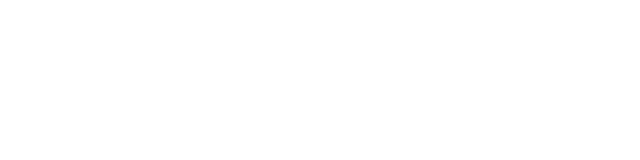
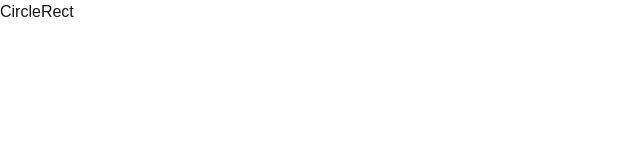
Before and after one commit to anish877/multiplayer-draw-app, a Next.js app in the folder apps/frontend/: page /canvas/1 in a window 1280 px wide. Shown: the top 160 px of the page, without its empty margins (0-640 px from the left). Built offline with nearby package versions, Linux system fonts and the light colour scheme.

Commit message:
rect drawing

```diff
--- a/apps/frontend/app/canvas/[canvasId]/page.tsx
+++ b/apps/frontend/app/canvas/[canvasId]/page.tsx
@@ -1,9 +1,10 @@
 'use client';
 import { initDraw } from '@/app/draw';
-import React, { useEffect, useRef } from 'react'
+import React, { useEffect, useRef, useState } from 'react'
 
 const Canvas = () => {
     const canvasref = useRef<HTMLCanvasElement>(null)
+    const [type,setType] = useState("rect")
     useEffect(()=>{
         const canvas = canvasref.current
         if(!canvas)
@@ -12,7 +13,13 @@ const Canvas = () => {
     },[canvasref])
   return (
     <div >
-      <canvas ref={canvasref} height={800} width={2000} className='bg-white'></canvas>
+        <div>
+            <button onClick={()=>setType("circle")}>Circle</button>
+            <button onClick={()=>setType("rect")}>Rect</button>
+        </div>
+        <div>
+            <canvas ref={canvasref} height={800} width={2000} className='bg-white'></canvas>
+        </div>
     </div>
   )
 }
--- a/apps/frontend/app/draw/index.ts
+++ b/apps/frontend/app/draw/index.ts
@@ -1,9 +1,27 @@
+type Shape = {
+    type: "rect",
+    x: number,
+    y: number,
+    width: number,
+    height: number,
+} | {
+    type: "circle",
+    centerx: number,
+    centery: number,
+    radius: number,
+}
+
+
 export function initDraw(canvas:HTMLCanvasElement){
-    let clicked = false
+        let clicked = false
         let startX = 0
         let startY = 0
+        let width = 0
+        let height = 0
         let ctx = canvas.getContext("2d")
-
+        let existingShapes : Shape[] = []
+        if(!ctx)
+            return
         canvas.addEventListener("mousedown",(e)=>{
             clicked = true
             startX = e.clientX
@@ -12,14 +30,29 @@ export function initDraw(canvas:HTMLCanvasElement){
         })
         canvas.addEventListener("mouseup",(e)=>{
             clicked = false
+            existingShapes.push({
+                type: "rect",
+                x: startX,
+                y: startY,
+                width: e.clientX-startX,
+                height: e.clientY-startY
+            })
         })
         canvas.addEventListener("mousemove",(e)=>{
             if(clicked){
-                const width = e.clientX-startX
-                const height = e.clientY - startY
-                console.log(width,height)
-                ctx?.clearRect(0,0,canvas.width||0,canvas.height||0)
+                width = e.clientX-startX
+                height = e.clientY - startY
+                clearCanvas(existingShapes,canvas,ctx)
                 ctx?.strokeRect(startX,startY,width,height)
             }
         })
 }
+
+export function clearCanvas(existingShapes: Shape[], canvas: HTMLCanvasElement, ctx: CanvasRenderingContext2D ){
+    ctx.clearRect(0,0,canvas.width,canvas.height)
+    existingShapes.map(shape=>{
+        if(shape.type==="rect"){
+            ctx.strokeRect(shape.x,shape.y,shape.width,shape.height)
+        }
+    })
+}
```
